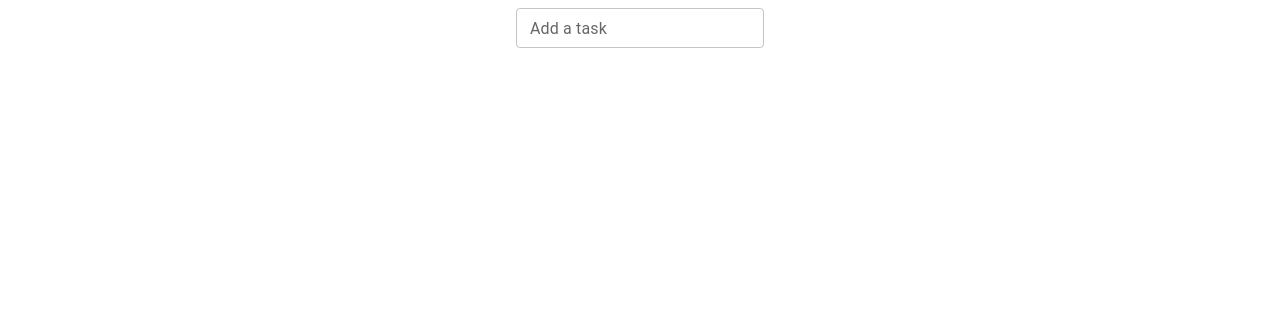
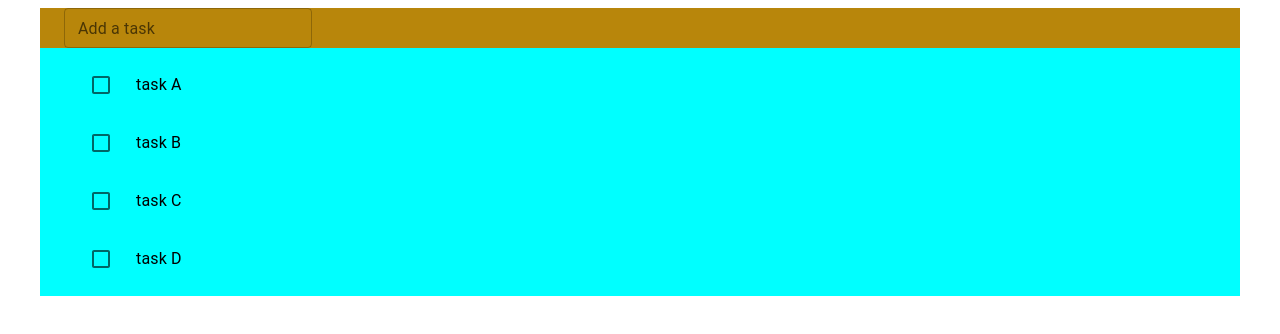
Before and after one commit to TongYang-tech/my-to-do-app, a React (Vite) app in the folder client/: page / in a window 1280 px wide. Shown: the top 334 px of the page. Built offline with nearby package versions, Linux system fonts and the light colour scheme.

Commit message:
add list component.

```diff
--- a/client/src/Components/data/sample.js
+++ b/client/src/Components/data/sample.js
@@ -7,7 +7,7 @@ const dataJSON = [
   {
     id: 2,
     title: "task B",
-    complete: true
+    complete: false
   },
   {
     id: 3,
@@ -17,8 +17,8 @@ const dataJSON = [
   {
     id: 4,
     title: "task D",
-    compete: true
+    compete: false
   },
 ]
 
-export default dataJson
+export default dataJSON
--- a/client/src/Components/layouts/AppLayout.jsx
+++ b/client/src/Components/layouts/AppLayout.jsx
@@ -1,9 +1,11 @@
 import TaskBar from '../navigation/TaskBar'
+import TaskList from '../list/TaskList'
 
 const AppLayout = () => {
   return (
     <>
       <TaskBar />
+      <TaskList />
     </>
   )
 }
--- /dev/null
+++ b/client/src/Components/list/TaskList.jsx
@@ -0,0 +1,34 @@
+import {
+  Container,
+  List,
+  ListItem,
+  ListItemText,
+  ListItemButton,
+  ListItemIcon,
+  Checkbox
+} from '@mui/material'
+import dataJSON from '../data/sample'
+
+const TaskList = () => {
+
+  const displayItems = dataJSON.map((item) => {
+    return (
+      <ListItem className='TaskItem' key={item.id}>
+        <ListItemIcon>
+          <Checkbox />
+        </ListItemIcon>
+        <ListItemText primary={item.title} />
+      </ListItem>
+    )
+  })
+
+  return (
+    <Container className='TaskListContainer'>
+      <List className='TaskList'>
+        {displayItems}
+      </List>
+    </Container>
+  )
+}
+
+export default TaskList
--- a/client/src/Components/navigation/TaskBar.jsx
+++ b/client/src/Components/navigation/TaskBar.jsx
@@ -1,7 +1,5 @@
 import { useState } from 'react'
 import { Container, TextField } from '@mui/material'
-
-import '../../styles/Task.scss'
 
 const TaskBar = () => {
   const [title, setTitle] = useState('')
--- a/client/src/styles/Task.scss
+++ /dev/null
@@ -1,4 +0,0 @@
-.TaskContainer {
-  display: flex;
-  justify-content: center;
-}
--- /dev/null
+++ b/client/src/styles/TaskBar.scss
@@ -0,0 +1,5 @@
+.TaskContainer {
+  display: flex;
+  justify-content: flex-start;
+  background-color: darkgoldenrod;
+}
--- /dev/null
+++ b/client/src/styles/TaskList.scss
@@ -0,0 +1,5 @@
+.TaskListContainer {
+  display: flex;
+  justify-content: flex-start;
+  background-color: aqua;
+}
--- a/client/src/styles/index.scss
+++ b/client/src/styles/index.scss
@@ -1,3 +1,6 @@
+@use '../styles/TaskBar.scss';
+@use '../styles/TaskList.scss';
+
 html,
 body {
   height: 100% !important;
```
Also changed, not shown: client/src/Components/content/TaskList.jsx (deleted).
